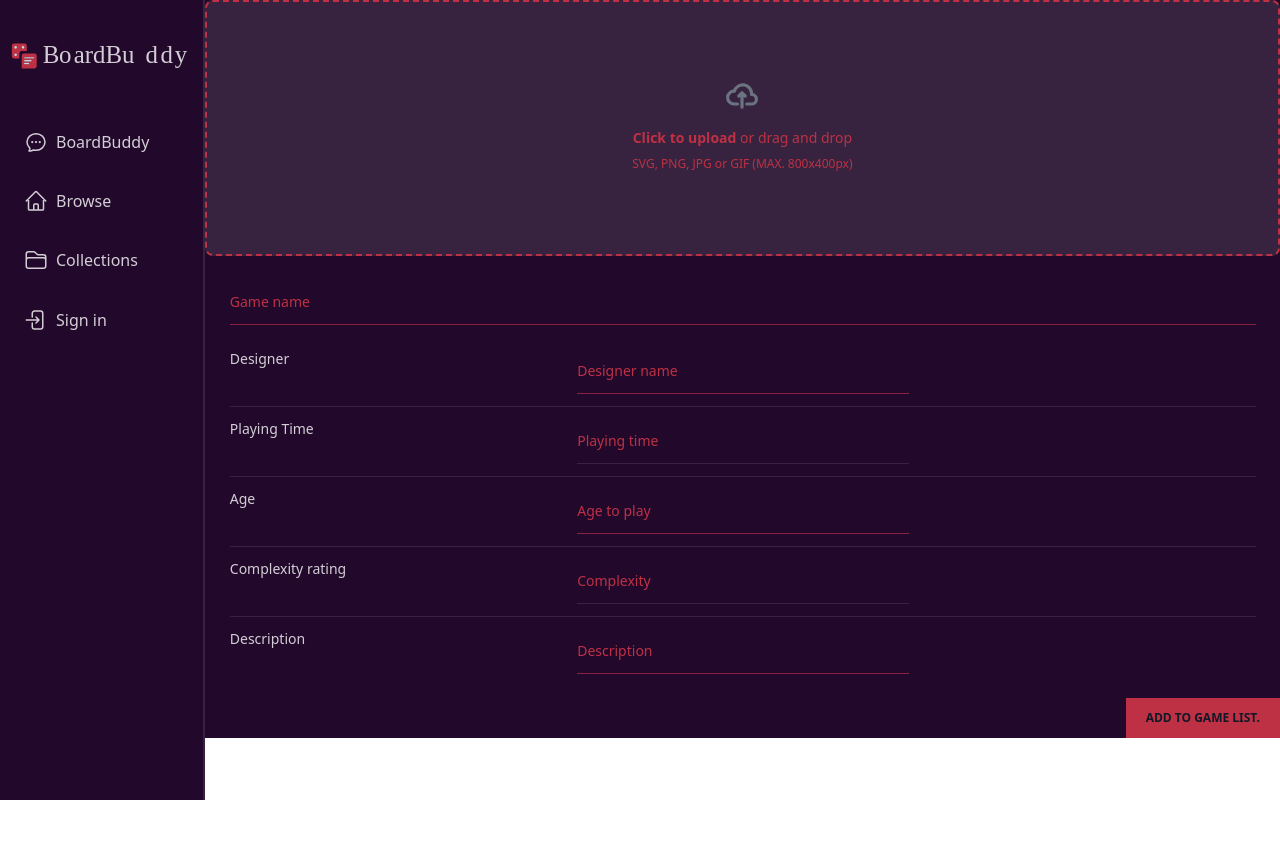
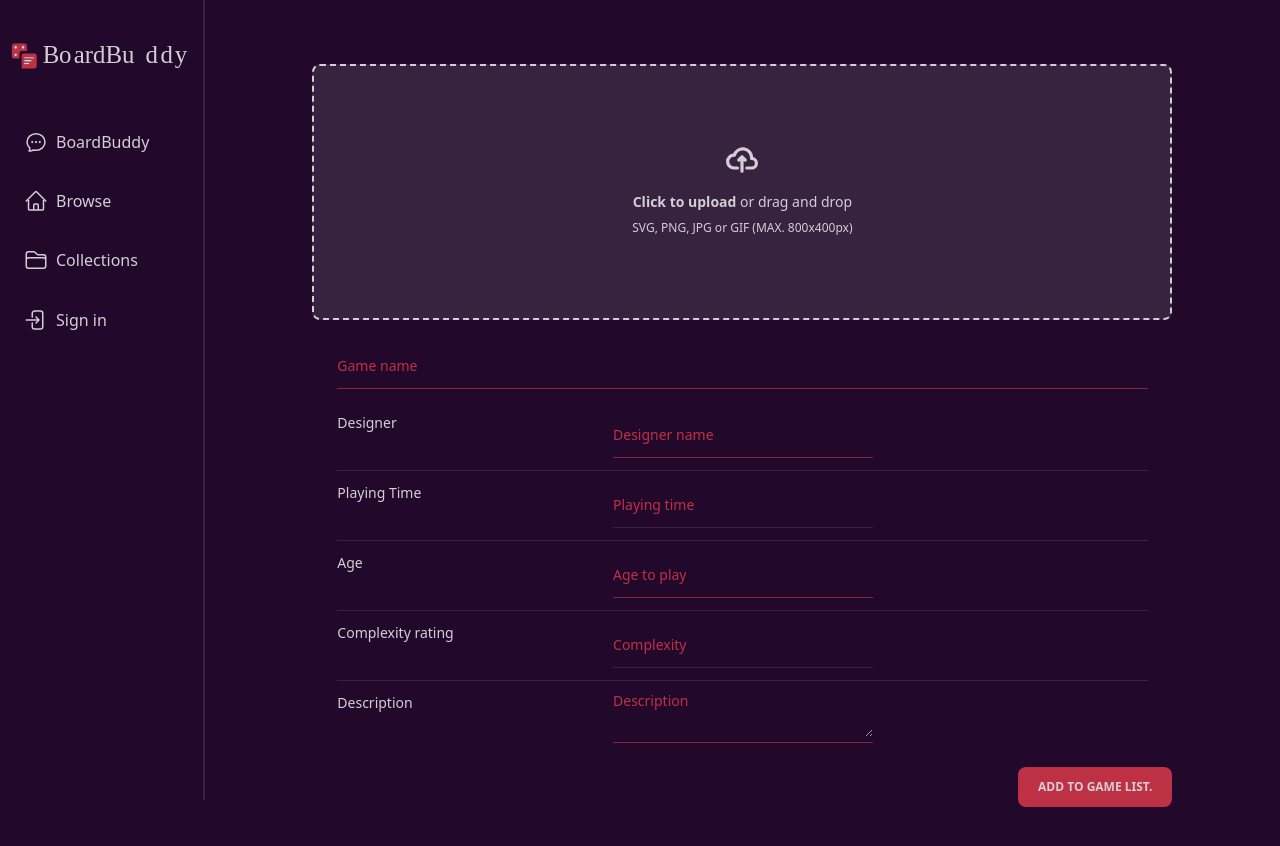
Before and after one commit to SE499BoardBuddy/boardbuddy-vue, a Vue app: page /admin in a window 1280 px wide. Shown: the top 846 px of the page. Before the commit the page ends 800 px from the top, so only its background shows below. Built offline with nearby package versions, Linux system fonts and the light colour scheme.

Commit message:
admin ui update

```diff
--- a/src/views/AdminView.vue
+++ b/src/views/AdminView.vue
@@ -1,17 +1,17 @@
 <script setup lang="ts">
 import navBarVue from '@/components/NavBar.vue'
 </script>
-<template class="bg-bb-black">
-  <article class="flex bg-bb-black transition lg:pl-[16%] h-full">
-    <div class="flex flex-1 flex-col justify-between">
+<template>
+  <article class="flex bg-bb-black transition lg:pl-[16%] h-full py-[8vh]">
+    <div class="flex flex-col justify-between mx-auto w-[80%]">
       <div class="flex items-center justify-center w-full">
         <label
           for="dropzone-file"
-          class="flex flex-col items-center justify-center w-full h-64 border-2 border-bb-red border-dashed rounded-lg cursor-pointer bg-bb-black-light dark:hover:bg-bray-800 dark:bg-gray-700 hover:bg-gray-100 dark:border-gray-600 dark:hover:border-gray-500 dark:hover:bg-gray-600"
+          class="flex flex-col items-center justify-center w-full h-64 border-2 border-dashed rounded-lg cursor-pointer text-bb-white border-bb-white bg-bb-black-light hover:bg-bb-maroon"
         >
           <div class="flex flex-col items-center justify-center pt-5 pb-6">
             <svg
-              class="w-8 h-8 mb-4 text-gray-500 dark:text-gray-400"
+              class="w-8 h-8 mb-4"
               aria-hidden="true"
               xmlns="http://www.w3.org/2000/svg"
               fill="none"
@@ -25,57 +25,54 @@ import navBarVue from '@/components/NavBar.vue'
                 d="M13 13h3a3 3 0 0 0 0-6h-.025A5.56 5.56 0 0 0 16 6.5 5.5 5.5 0 0 0 5.207 5.021C5.137 5.017 5.071 5 5 5a4 4 0 0 0 0 8h2.167M10 15V6m0 0L8 8m2-2 2 2"
               />
             </svg>
-            <p class="mb-2 text-sm text-bb-red dark:text-gray-400">
+            <p class="mb-2 text-sm text-bb-white">
               <span class="font-semibold">Click to upload</span> or drag and drop
             </p>
-            <p class="text-xs text-bb-red dark:text-gray-400">
-              SVG, PNG, JPG or GIF (MAX. 800x400px)
-            </p>
+            <p class="text-xs text-bb-white">SVG, PNG, JPG or GIF (MAX. 800x400px)</p>
           </div>
           <input id="dropzone-file" type="file" class="hidden" />
         </label>
       </div>
 
-      <div class="border-s border-gray-900/10 p-4 sm:border-l-transparent sm:p-6">
+      <div class="p-4 border-s border-gray-900/10 sm:border-l-transparent sm:p-6">
         <a href="#">
           <label
             for="Game name"
-                class="relative block overflow-hidden border-b border-bb-maroon bg-transparent pt-3 text-bb-white"
+            class="relative block pt-3 overflow-hidden bg-transparent border-b border-bb-maroon text-bb-white"
           >
             <input
               type="gamename"
               id="Gamename"
               placeholder="Gamename"
-                  class="peer h-8 w-full border-none bg-transparent p-0 placeholder-transparent focus:border-transparent focus:outline-none focus:ring-0 sm:text-sm"
+              class="w-full h-8 p-0 placeholder-transparent bg-transparent border-none peer focus:border-transparent focus:outline-none focus:ring-0 sm:text-sm"
             />
 
             <span
-                  class="absolute start-0 top-2 -translate-y-1/2 text-xs text-bb-red transition-all peer-placeholder-shown:top-1/2 peer-placeholder-shown:text-sm peer-focus:top-2 peer-focus:text-xs"
+              class="absolute text-xs transition-all -translate-y-1/2 start-0 top-2 text-bb-red peer-placeholder-shown:top-1/2 peer-placeholder-shown:text-sm peer-focus:top-2 peer-focus:text-xs"
             >
               Game name
             </span>
           </label>
         </a>
 
-
         <br />
         <div class="flow-root">
-          <dl class="-my-3 divide-y divide-bb-black-light text-sm">
+          <dl class="-my-3 text-sm divide-y divide-bb-black-light">
             <div class="grid grid-cols-1 gap-1 py-3 even:bg-gray-50 sm:grid-cols-3 sm:gap-4">
               <dt class="font-medium text-bb-white">Designer</dt>
               <label
                 for="Designer"
-                class="relative block overflow-hidden border-b border-bb-maroon bg-transparent pt-3 text-bb-white"
+                class="relative block pt-3 overflow-hidden bg-transparent border-b border-bb-maroon text-bb-white"
               >
                 <input
                   type="designer"
                   id="Designer"
                   placeholder="Designer"
-                  class="peer h-8 w-full border-none bg-transparent p-0 placeholder-transparent focus:border-transparent focus:outline-none focus:ring-0 sm:text-sm"
+                  class="w-full h-8 p-0 placeholder-transparent bg-transparent border-none peer focus:border-transparent focus:outline-none focus:ring-0 sm:text-sm"
                 />
 
                 <span
-                  class="absolute start-0 top-2 -translate-y-1/2 text-xs text-bb-red transition-all peer-placeholder-shown:top-1/2 peer-placeholder-shown:text-sm peer-focus:top-2 peer-focus:text-xs"
+                  class="absolute text-xs transition-all -translate-y-1/2 start-0 top-2 text-bb-red peer-placeholder-shown:top-1/2 peer-placeholder-shown:text-sm peer-focus:top-2 peer-focus:text-xs"
                 >
                   Designer name
                 </span>
@@ -86,17 +83,17 @@ import navBarVue from '@/components/NavBar.vue'
               <dt class="font-medium text-bb-white">Playing Time</dt>
               <label
                 for="Playingtime"
-                class="relative block overflow-hidden border-b border-bb-maroon bg-transparent pt-3 text-bb-white"
+                class="relative block pt-3 overflow-hidden bg-transparent border-b border-bb-maroon text-bb-white"
               >
                 <input
                   type="playingtime"
                   id="Playingtime"
                   placeholder="Playingtime"
-                  class="peer h-8 w-full border-none bg-transparent p-0 placeholder-transparent focus:border-transparent focus:outline-none focus:ring-0 sm:text-sm"
+                  class="w-full h-8 p-0 placeholder-transparent bg-transparent border-none peer focus:border-transparent focus:outline-none focus:ring-0 sm:text-sm"
                 />
 
                 <span
-                  class="absolute start-0 top-2 -translate-y-1/2 text-xs text-bb-red transition-all peer-placeholder-shown:top-1/2 peer-placeholder-shown:text-sm peer-focus:top-2 peer-focus:text-xs"
+                  class="absolute text-xs transition-all -translate-y-1/2 start-0 top-2 text-bb-red peer-placeholder-shown:top-1/2 peer-placeholder-shown:text-sm peer-focus:top-2 peer-focus:text-xs"
                 >
                   Playing time
                 </span>
@@ -107,17 +104,17 @@ import navBarVue from '@/components/NavBar.vue'
               <dt class="font-medium text-bb-white">Age</dt>
               <label
                 for="Age"
-                class="relative block overflow-hidden border-b border-bb-maroon bg-transparent pt-3 text-bb-white"
+                class="relative block pt-3 overflow-hidden bg-transparent border-b border-bb-maroon text-bb-white"
               >
                 <input
                   type="age"
                   id="Age"
                   placeholder="Age"
-                  class="peer h-8 w-full border-none bg-transparent p-0 placeholder-transparent focus:border-transparent focus:outline-none focus:ring-0 sm:text-sm"
+                  class="w-full h-8 p-0 placeholder-transparent bg-transparent border-none peer focus:border-transparent focus:outline-none focus:ring-0 sm:text-sm"
                 />
 
                 <span
-                  class="absolute start-0 top-2 -translate-y-1/2 text-xs text-bb-red transition-all peer-placeholder-shown:top-1/2 peer-placeholder-shown:text-sm peer-focus:top-2 peer-focus:text-xs"
+                  class="absolute text-xs transition-all -translate-y-1/2 start-0 top-2 text-bb-red peer-placeholder-shown:top-1/2 peer-placeholder-shown:text-sm peer-focus:top-2 peer-focus:text-xs"
                 >
                   Age to play
                 </span>
@@ -128,17 +125,17 @@ import navBarVue from '@/components/NavBar.vue'
               <dt class="font-medium text-bb-white">Complexity rating</dt>
               <label
                 for="Complexity"
-                class="relative block overflow-hidden border-b border-bb-maroon bg-transparent pt-3 text-bb-white"
+                class="relative block pt-3 overflow-hidden bg-transparent border-b border-bb-maroon text-bb-white"
               >
                 <input
                   type="complexity"
                   id="Complexity"
                   placeholder="Complexity"
-                  class="peer h-8 w-full border-none bg-transparent p-0 placeholder-transparent focus:border-transparent focus:outline-none focus:ring-0 sm:text-sm"
+                  class="w-full h-8 p-0 placeholder-transparent bg-transparent border-none peer focus:border-transparent focus:outline-none focus:ring-0 sm:text-sm"
                 />
 
                 <span
-                  class="absolute start-0 top-2 -translate-y-1/2 text-xs text-bb-red transition-all peer-placeholder-shown:top-1/2 peer-placeholder-shown:text-sm peer-focus:top-2 peer-focus:text-xs"
+                  class="absolute text-xs transition-all -translate-y-1/2 start-0 top-2 text-bb-red peer-placeholder-shown:top-1/2 peer-placeholder-shown:text-sm peer-focus:top-2 peer-focus:text-xs"
                 >
                   Complexity
                 </span>
@@ -149,17 +146,18 @@ import navBarVue from '@/components/NavBar.vue'
               <dt class="font-medium text-bb-white">Description</dt>
               <label
                 for="Description"
-                class="relative block overflow-hidden border-b border-bb-maroon bg-transparent pt-3 text-bb-white"
+                class="relative block pt-3 overflow-hidden bg-transparent border-b border-bb-maroon text-bb-white"
               >
-                <input
+                <textarea
+                  rows="6"
                   type="description"
                   id="Description"
                   placeholder="Description"
-                  class="peer h-8 w-full border-none bg-transparent p-0 placeholder-transparent focus:border-transparent focus:outline-none focus:ring-0 sm:text-sm"
+                  class="w-full h-8 p-0 placeholder-transparent bg-transparent border-none peer focus:border-transparent focus:outline-none focus:ring-0 sm:text-sm"
                 />
 
                 <span
-                  class="absolute start-0 top-2 -translate-y-1/2 text-xs text-bb-red transition-all peer-placeholder-shown:top-1/2 peer-placeholder-shown:text-sm peer-focus:top-2 peer-focus:text-xs"
+                  class="absolute text-xs transition-all -translate-y-1/2 start-0 top-2 text-bb-red peer-placeholder-shown:text-sm peer-focus:top-2 peer-focus:text-xs"
                 >
                   Description
                 </span>
@@ -172,7 +170,7 @@ import navBarVue from '@/components/NavBar.vue'
       <div class="sm:flex sm:items-end sm:justify-end">
         <a
           href="#"
-          class="block bg-bb-red px-5 py-3 text-center text-xs font-bold uppercase text-gray-900 transition hover:bg-yellow-400"
+          class="block px-5 py-3 text-xs font-bold text-center uppercase transition duration-300 rounded-lg text-bb-white bg-bb-red hover:bg-bb-orange"
         >
           Add to Game list.
         </a>
--- a/src/views/CollectionInsideView.vue
+++ b/src/views/CollectionInsideView.vue
@@ -61,7 +61,7 @@ for (var i = 1; i <= 30; i++) {
     <div class="w-full h-full mx-auto py-8 lg:w-[90%]">
       <div class="grid grid-cols-2 gap-4 lg:grid-cols-4">
         <RouterLink
-          :to="{ name: 'collectionInside' }"
+          :to="{ name: 'product' }"
           v-for="col in colList"
           :key="col"
           class="px-2 pt-2 pb-2 lg:pb-4 text-left transition duration-300 rounded-lg hover:bg-bb-black-light group active:scale-90 hover:scale-[1.05]"
--- a/src/views/CollectionView.vue
+++ b/src/views/CollectionView.vue
@@ -4,9 +4,9 @@ import headerVue from '@/components/HeaderBar.vue'
 import { ref } from 'vue'
 import { useAuthStore } from '@/stores/auth'
 const colList = ref<number[]>([])
-// for (var i = 1; i <= 30; i++) {
-//   colList.value.push(i)
-// }
+for (var i = 1; i <= 30; i++) {
+  colList.value.push(i)
+}
 
 const authStore = useAuthStore()
 </script>
--- a/src/views/HomeView.vue
+++ b/src/views/HomeView.vue
@@ -2,6 +2,7 @@
 import navBarVue from '@/components/NavBar.vue'
 import headerVue from '@/components/HeaderBar.vue'
 import { ref } from 'vue'
+import { RouterLink } from 'vue-router'
 const colList = ref<number[]>([])
 for (var i = 1; i <= 30; i++) {
   colList.value.push(i)
@@ -68,7 +69,8 @@ const filterList = ref([
   >
     <div class="w-full h-full mx-auto py-8 lg:w-[90%]">
       <div class="grid grid-cols-2 gap-4 lg:grid-cols-4">
-        <button
+        <RouterLink
+          :to="{ name: 'product' }"
           v-for="col in colList"
           :key="col"
           class="px-2 pt-2 pb-4 text-left transition duration-300 rounded-lg hover:bg-bb-black-light group active:scale-90 hover:scale-[1.05]"
@@ -82,7 +84,7 @@ const filterList = ref([
             </div>
           </div>
           <p class="text-lg font-medium truncate">Game name here</p>
-        </button>
+        </RouterLink>
       </div>
     </div>
   </div>
```
Also changed, not shown: src/views/ProductView.vue (+10 -10 lines). Lines whose indentation alone changed are shown as unchanged.
